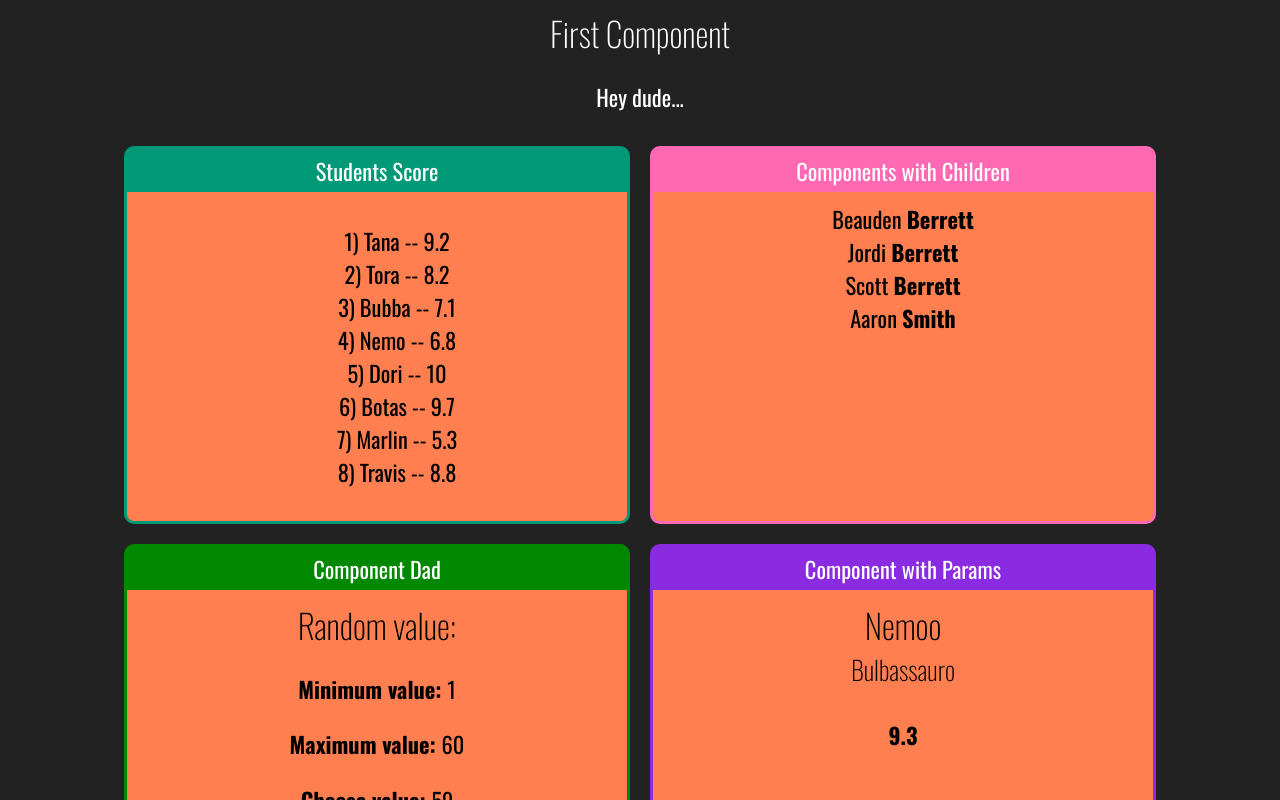
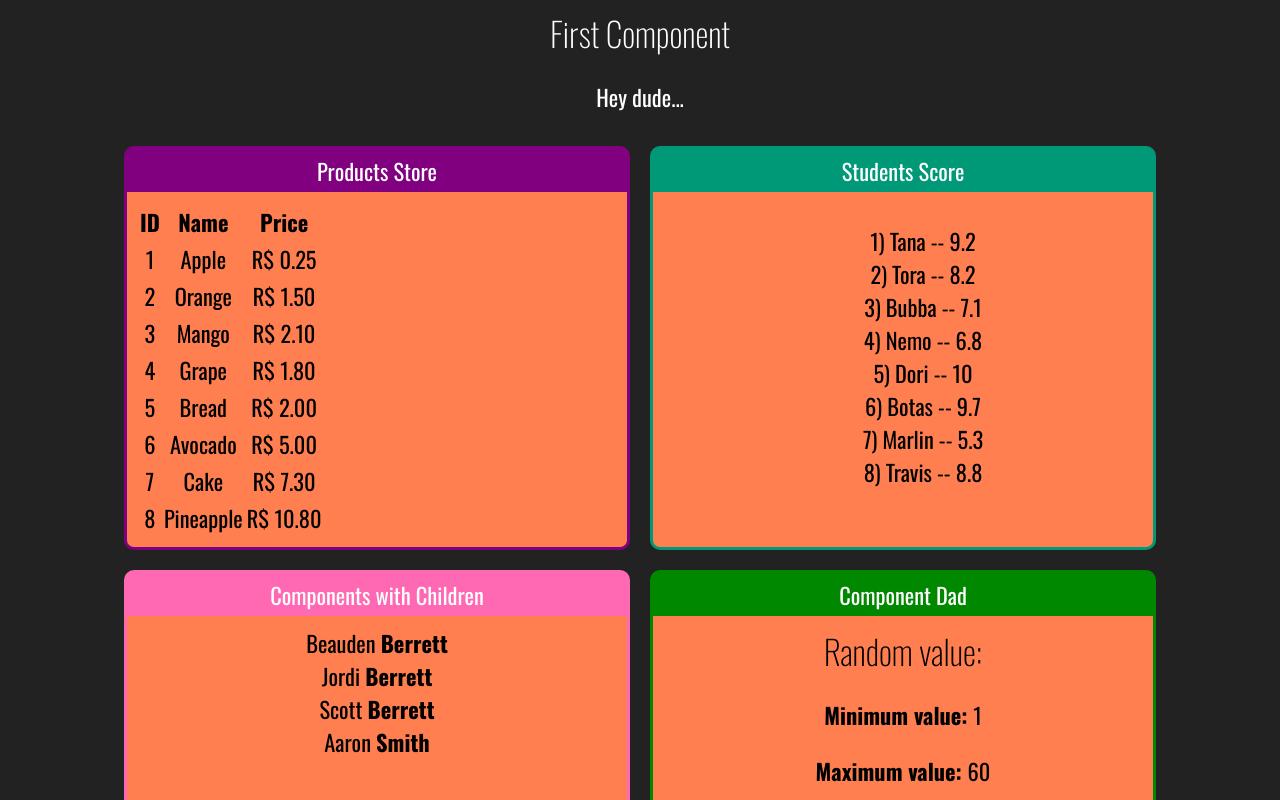
Before and after one commit to alexandresoueu/react-redux-fundamentals, a React (Create React App) app in the folder fundamentus-react/: page / in a window 1280 px wide. Shown: the top 800 px of the page. Built offline with nearby package versions, Linux system fonts and the light colour scheme.

Commit message:
challenge

```diff
--- a/fundamentus-react/src/App.js
+++ b/fundamentus-react/src/App.js
@@ -10,12 +10,16 @@ import MembersFamily from './components/basics/MembersFamily'
 
 import './App.css'
 import StudentList from './components/repetition/StudentList'
+import ProductsList from './components/repetition/ProductsList'
 
 function App (props) {
   return (
     <div className='app'>
       <FirstComponent />
       <div className='cards'>
+        <Card title='Products Store' color='purple' >
+          <ProductsList />
+        </Card>
         <Card title='Students Score' color='#097'>
           <StudentList />
         </Card>
--- /dev/null
+++ b/fundamentus-react/src/components/repetition/ProductsList.js
@@ -0,0 +1,28 @@
+import React from 'react'
+import products from '../../data/products'
+
+function ProductsList (props) {
+  const listProducts = products.map(item => {
+    return <tr key={item.id}>
+      <td>{item.id}</td>
+      <td>{item.name}</td>
+      <td>R$ {item.price.toFixed(2)}</td>
+    </tr>
+  })
+
+  return (<table>
+    <thead>
+      <tr>
+        <th>ID</th>
+        <th>Name</th>
+        <th>Price</th>
+      </tr>
+    </thead>
+    <tbody>
+      {listProducts}
+    </tbody>
+  </table>
+  )
+}
+
+export default ProductsList
--- /dev/null
+++ b/fundamentus-react/src/data/products.js
@@ -0,0 +1,10 @@
+export default [
+  { id: 1, name: 'Apple', price: 0.25 },
+  { id: 2, name: 'Orange', price: 1.50 },
+  { id: 3, name: 'Mango', price: 2.10 },
+  { id: 4, name: 'Grape', price: 1.80 },
+  { id: 5, name: 'Bread', price: 2.00 },
+  { id: 6, name: 'Avocado', price: 5.00 },
+  { id: 7, name: 'Cake', price: 7.30 },
+  { id: 8, name: 'Pineapple', price: 10.80 }
+]
```
